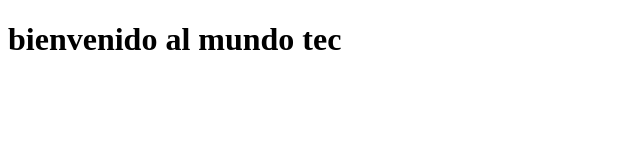
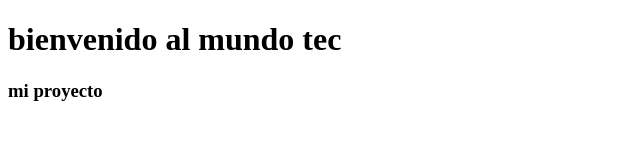
Before and after one commit to David-p21/proygit, a plain HTML site: page index.html in a window 1280 px wide. Shown: the whole page, without its empty margins (0-640 px from the left). Drawn offline with Linux system fonts and the light colour scheme.

Commit message:
feat: update index.html

```diff
--- a/index.html
+++ b/index.html
@@ -7,5 +7,9 @@
 </head>
 <body>
     <h1>bienvenido al mundo tec</h1>
+
+    <section>
+        <h3>mi proyecto</h3>
+    </section>
 </body>
 </html>
```
